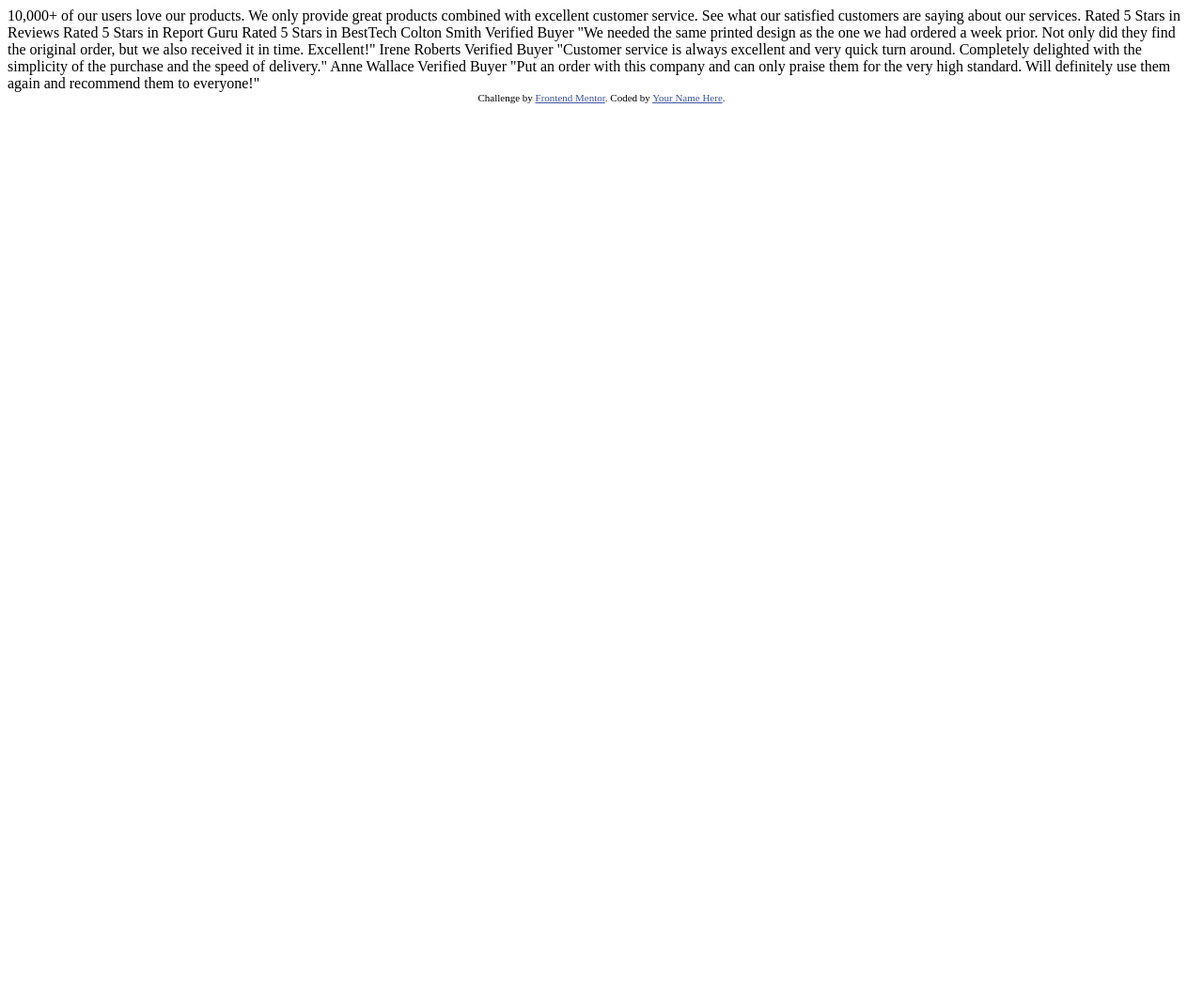
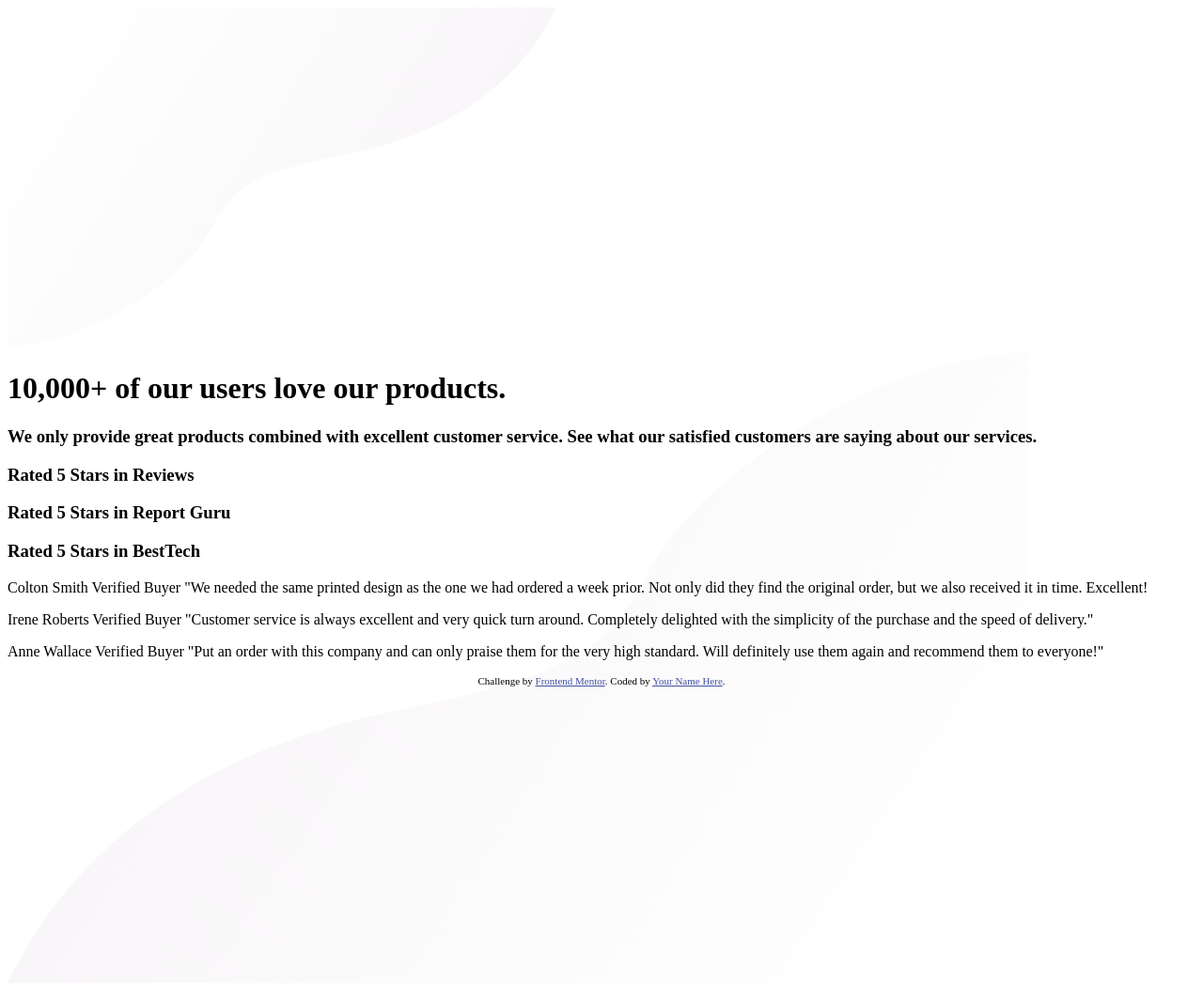
Before and after one commit to arunkkota/Social-Proof, a plain HTML site: page index.html in a window 1280 px wide. Shown: the whole page at 94% size. Before the commit the page ends 800 px from the top, so only its background shows below. Drawn offline with Linux system fonts and the light colour scheme.

Commit message:
working on background

```diff
--- a/index.html
+++ b/index.html
@@ -1,16 +1,15 @@
 <!DOCTYPE html>
 <html lang="en">
+
 <head>
   <meta charset="UTF-8" />
   <meta name="viewport" content="width=device-width, initial-scale=1.0" />
+  <link rel="stylesheet" href="static/styles.css">
+  <link rel="preconnect" href="https://fonts.gstatic.com">
+  <link href="https://fonts.googleapis.com/css2?family=Spartan:wght@400;500;700&display=swap" rel="stylesheet">
   <!-- displays site properly based on user's device -->
 
-    <link
-      rel="icon"
-      type="image/png"
-      sizes="32x32"
-      href="./images/favicon-32x32.png"
-    />
+  <link rel="icon" type="image/png" sizes="32x32" href="./images/favicon-32x32.png" />
 
   <title>Frontend Mentor | Social proof section</title>
 
@@ -20,42 +19,70 @@
       font-size: 11px;
       text-align: center;
     }
+
     .attribution a {
       color: hsl(228, 45%, 44%);
     }
   </style>
 </head>
+
 <body>
-    10,000+ of our users love our products.
-
-    We only provide great products combined with excellent customer service.
-    See what our satisfied customers are saying about our services.
-
-    Rated 5 Stars in Reviews
-    Rated 5 Stars in Report Guru
-    Rated 5 Stars in BestTech
-
+  <div>
+    <div class=".back-img-top ">
+      <img src="images/bg-pattern-top-desktop.svg" />
+    </div>
+    <div class="back-img-bottom">
+      <img src="images/bg-pattern-bottom-desktop.svg" />
+    </div>
+    <div>
+      <h1>10,000+ of our users love our products.</h1>
+      <h3>We only provide great products combined with excellent customer service.
+        See what our satisfied customers are saying about our services.</h3>
+    </div>
+    <div>
+      <div>
+        <h3>Rated 5 Stars in Reviews</h3>
+      </div>
+      <div>
+        <h3>Rated 5 Stars in Report Guru</h3>
+      </div>
+      <div>
+        <h3>Rated 5 Stars in BestTech</h3>
+      </div>
+    </div>
+    <div>
+      <p>
         Colton Smith
         Verified Buyer
         "We needed the same printed design as the one we had ordered a week prior.
         Not only did they find the original order, but we also received it in time.
-    Excellent!"
-
+        Excellent!
+      </p>
+    </div>
+    <div>
+      <p>
         Irene Roberts
         Verified Buyer
         "Customer service is always excellent and very quick turn around. Completely
         delighted with the simplicity of the purchase and the speed of delivery."
-
+      </p>
+    </div>
+    <div>
+      <p>
         Anne Wallace
         Verified Buyer
         "Put an order with this company and can only praise them for the very high
         standard. Will definitely use them again and recommend them to everyone!"
+      </p>
+    </div>
+
+  </div>
+
 
   <div class="attribution">
     Challenge by
-      <a href="https://www.frontendmentor.io?ref=challenge" target="_blank"
-        >Frontend Mentor</a
-      >. Coded by <a href="#">Your Name Here</a>.
+    <a href="https://www.frontendmentor.io?ref=challenge" target="_blank">Frontend Mentor</a>. Coded by <a href="#">Your Name Here</a>.
   </div>
 </body>
+
 </html>
--- /dev/null
+++ b/static/styles.css
@@ -0,0 +1,13 @@
+body {
+  background-color: hsl(0, 0%, 100%);
+}
+.back-img-top {
+  position: absolute;
+}
+.back-img-bottom {
+  position: absolute;
+}
+
+
+
+font-family: 'Spartan', sans-serif;
```
Lines whose indentation alone changed are shown as unchanged.
